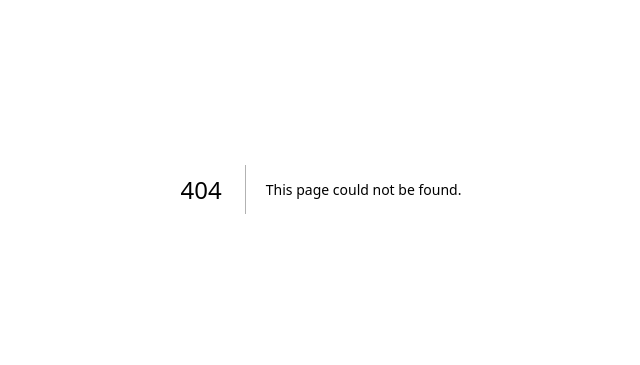
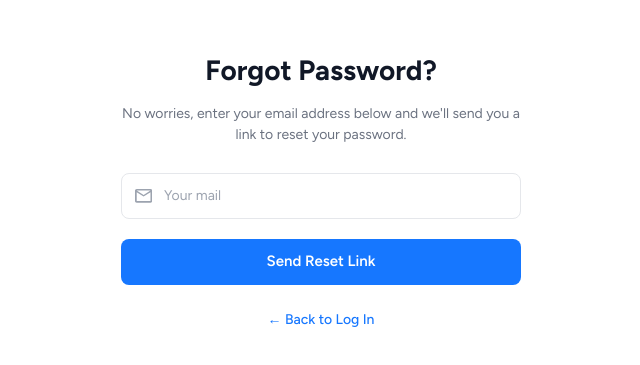
Before and after one commit to Harekrushnvaghasiya/FlowForge, a Next.js app: page /forgot-password in a window 1280 px wide. Before the commit this address had no page. Shown: the part 211-576 px from the top of the page, without its empty margins (319-959 px from the left). Built offline with nearby package versions, Linux system fonts and the light colour scheme.

Commit message:
fix: resolved PR comments and fix issues

```diff
--- a/next.config.ts
+++ b/next.config.ts
@@ -1,6 +1,9 @@
 import type { NextConfig } from "next";
 
 const nextConfig: NextConfig = {
+  compiler: {
+    styledComponents: true,
+  },
   cacheComponents: true,
   partialPrefetching: true,
   turbopack: {
--- /dev/null
+++ b/src/app/forgot-password/page.tsx
@@ -0,0 +1,11 @@
+import ForgotPasswordPage from "@/components/ForgotPasswordPage";
+import { Metadata } from "next";
+
+export const metadata: Metadata = {
+  title: "Forgot Password - FlowForge",
+  description: "Reset your FlowForge account password",
+};
+
+export default function ForgotPasswordRoute() {
+  return <ForgotPasswordPage />;
+}
--- a/src/app/layout.tsx
+++ b/src/app/layout.tsx
@@ -1,5 +1,6 @@
 import type { Metadata } from "next";
 import { Figtree, Geist_Mono } from "next/font/google";
+import StyledComponentsRegistry from "@/lib/registry";
 import "./globals.css";
 
 const figtree = Figtree({
@@ -27,7 +28,9 @@ export default function RootLayout({
       lang="en"
       className={`${figtree.variable} ${geistMono.variable} h-full antialiased`}
     >
-      <body className="min-h-full flex flex-col">{children}</body>
+      <body className="min-h-full flex flex-col">
+        <StyledComponentsRegistry>{children}</StyledComponentsRegistry>
+      </body>
     </html>
   );
 }
--- a/src/assets/icons/SVGIcon.tsx
+++ b/src/assets/icons/SVGIcon.tsx
@@ -1,38 +1,75 @@
 export type IconName =
     | "email"
     | "key"
+    | "google"
+    | "facebook";
 
-const getViewBox = (name?:IconName)=>{
-    switch(name){
+const getViewBox = (name?: IconName) => {
+    switch (name) {
         case "email":
-            return "0 0 21.5 17.2" ;
+            return "0 0 21.5 17.2";
         case "key":
-            return "0 0 22 22" ;
+            return "0 0 22 22";
+        case "google":
+            return "0 0 18 18";
+        case "facebook":
+            return "0 0 24 24";
+        default:
+            return "0 0 24 24";
     }
-}
-const getPath = (name?:IconName) => {
-    switch(name){
+};
+
+const getPath = (name?: IconName) => {
+    switch (name) {
         case "email":
-            return(
+            return (
                 <path
                     fill="currentColor"
                     d="M21.5 2.15C21.5.968 20.533 0 19.35 0H2.15C.968 0 0 .968 0 2.15v12.9c0 1.183.968 2.15 2.15 2.15h17.2c1.183 0 2.15-.967 2.15-2.15V2.15Zm-2.15 0-8.6 5.375-8.6-5.375h17.2Zm0 12.9H2.15V4.3l8.6 5.375 8.6-5.375v10.75Z"
                 />
             );
         case "key":
-            return(
+            return (
                 <path
-                  stroke="currentColor"
-                  strokeLinecap="round"
-                  strokeLinejoin="round"
-                  strokeWidth={2.303}
-                  d="m14.97 11.515 1.727 1.727 3.454-3.454-1.727-1.727M9.997 11.306 20.15 1.151M11.515 14.97a5.182 5.182 0 1 1-10.364 0 5.182 5.182 0 0 1 10.364 0Z"
+                    stroke="currentColor"
+                    strokeLinecap="round"
+                    strokeLinejoin="round"
+                    strokeWidth={2.303}
+                    d="m14.97 11.515 1.727 1.727 3.454-3.454-1.727-1.727M9.997 11.306 20.15 1.151M11.515 14.97a5.182 5.182 0 1 1-10.364 0 5.182 5.182 0 0 1 10.364 0Z"
+                />
+            );
+        case "google":
+            return (
+                <>
+                    <path
+                        fill="#4285F4"
+                        d="M17.64 9.2c0-.637-.057-1.251-.164-1.84H9v3.481h4.844c-.209 1.125-.843 2.078-1.796 2.717v2.258h2.908c1.702-1.567 2.684-3.874 2.684-6.616Z"
+                    />
+                    <path
+                        fill="#34A853"
+                        d="M9 18c2.43 0 4.467-.806 5.956-2.184l-2.908-2.258c-.806.54-1.837.86-3.048.86-2.344 0-4.328-1.584-5.036-3.711H.957v2.332A8.997 8.997 0 0 0 9 18Z"
+                    />
+                    <path
+                        fill="#FBBC05"
+                        d="M3.964 10.707c-.18-.54-.282-1.117-.282-1.707s.102-1.167.282-1.707V4.961H.957A8.996 8.996 0 0 0 0 9c0 1.452.348 2.827.957 4.039l3.007-2.332Z"
+                    />
+                    <path
+                        fill="#EA4335"
+                        d="M9 3.58c1.321 0 2.508.454 3.44 1.345l2.582-2.58C13.463.891 11.426 0 9 0A8.997 8.997 0 0 0 .957 4.961L3.964 7.293C4.672 5.166 6.656 3.58 9 3.58Z"
+                    />
+                </>
+            );
+        case "facebook":
+            return (
+                <path
+                    fill="#1877F2"
+                    d="M24 12.073c0-6.627-5.373-12-12-12s-12 5.373-12 12c0 5.99 4.388 10.954 10.125 11.854v-8.385H7.078v-3.47h3.047V9.43c0-3.007 1.792-4.669 4.533-4.669 1.312 0 2.686.235 2.686.235v2.953H15.83c-1.491 0-1.956.925-1.956 1.874v2.25h3.328l-.532 3.47h-2.796v8.385C19.612 23.027 24 18.062 24 12.073z"
                 />
             );
         default:
             return <></>;
     }
-}
+};
 
 export interface SVGIconProps {
   name?: IconName;
@@ -73,4 +110,5 @@ const SVGIcon: React.FC<SVGIconProps> = ({
         {getPath(name)}
     </svg>
 );
+
 export default SVGIcon;
--- /dev/null
+++ b/src/components/ForgotPasswordPage/index.tsx
@@ -0,0 +1,67 @@
+"use client";
+
+import { useState } from "react";
+import SVGIcon from "@/assets/icons/SVGIcon";
+import {
+  Wrapper,
+  Card,
+  Title,
+  Subtitle,
+  Form,
+  InputGroup,
+  IconSlot,
+  Input,
+  PrimaryButton,
+  BackToLogin,
+} from "./styles";
+
+export default function ForgotPasswordPage() {
+  const [email, setEmail] = useState("");
+  const [submitted, setSubmitted] = useState(false);
+
+  const handleSubmit = (e: React.FormEvent) => {
+    e.preventDefault();
+    console.log("Password reset requested for:", email);
+    setSubmitted(true);
+  };
+
+  return (
+    <Wrapper>
+      <Card>
+        <Title>Forgot Password?</Title>
+        <Subtitle>
+          {submitted
+            ? "If an account exists for that email, we've sent password reset instructions."
+            : "No worries, enter your email address below and we'll send you a link to reset your password."}
+        </Subtitle>
+
+        {!submitted ? (
+          <Form onSubmit={handleSubmit}>
+            <InputGroup>
+              <IconSlot>
+                <SVGIcon name="email" height="21.5" width="17.2" />
+              </IconSlot>
+              <Input
+                type="email"
+                name="email"
+                autoComplete="email"
+                placeholder="Your mail"
+                value={email}
+                onChange={(e) => setEmail(e.target.value)}
+                required
+              />
+            </InputGroup>
+
+            <PrimaryButton type="submit">Send Reset Link</PrimaryButton>
+          </Form>
+        ) : (
+          <PrimaryButton type="button" onClick={() => setSubmitted(false)}>
+            Resend Email
+          </PrimaryButton>
+        )}
+
+        <BackToLogin href="/signin">← Back to Log In</BackToLogin>
+      </Card>
+    </Wrapper>
+  );
+}
--- /dev/null
+++ b/src/components/ForgotPasswordPage/styles.tsx
@@ -0,0 +1,116 @@
+"use client";
+
+import styled from "styled-components";
+import Link from "next/link";
+
+export const Wrapper = styled.div`
+  width: 100%;
+  min-height: 100vh;
+  display: flex;
+  align-items: center;
+  justify-content: center;
+  background-color: #ffffff;
+  padding: 24px;
+`;
+
+export const Card = styled.div`
+  width: 100%;
+  max-width: 400px;
+  display: flex;
+  flex-direction: column;
+  align-items: center;
+  text-align: center;
+`;
+
+export const Title = styled.h1`
+  font-size: 28px;
+  font-weight: 700;
+  color: #111827;
+  margin-bottom: 12px;
+`;
+
+export const Subtitle = styled.p`
+  font-size: 14px;
+  color: #6b7280;
+  line-height: 1.5;
+  margin-bottom: 28px;
+`;
+
+export const Form = styled.form`
+  width: 100%;
+  display: flex;
+  flex-direction: column;
+  gap: 16px;
+`;
+
+export const InputGroup = styled.div`
+  position: relative;
+  width: 100%;
+  display: flex;
+  align-items: center;
+`;
+
+export const IconSlot = styled.span`
+  position: absolute;
+  left: 14px;
+  display: flex;
+  align-items: center;
+  justify-content: center;
+  color: #9ca3af;
+  pointer-events: none;
+`;
+
+export const Input = styled.input`
+  width: 100%;
+  height: 46px;
+  padding: 0 16px 0 42px;
+  font-size: 14px;
+  color: #111827;
+  border: 1px solid #e5e7eb;
+  border-radius: 8px;
+  outline: none;
+  background-color: #ffffff;
+  transition: border-color 0.2s ease, box-shadow 0.2s ease;
+
+  &::placeholder {
+    color: #9ca3af;
+  }
+
+  &:focus {
+    border-color: #2563eb;
+    box-shadow: 0 0 0 3px rgba(37, 99, 235, 0.12);
+  }
+`;
+
+export const PrimaryButton = styled.button`
+  width: 100%;
+  height: 46px;
+  background-color: #1677ff;
+  color: #ffffff;
+  font-size: 15px;
+  font-weight: 600;
+  border: none;
+  border-radius: 8px;
+  cursor: pointer;
+  margin-top: 4px;
+  transition: background-color 0.2s ease;
+
+  &:hover {
+    background-color: #0958d9;
+  }
+`;
+
+export const BackToLogin = styled(Link)`
+  display: inline-flex;
+  align-items: center;
+  justify-content: center;
+  margin-top: 24px;
+  font-size: 14px;
+  font-weight: 500;
+  color: #1677ff;
+  text-decoration: none;
+
+  &:hover {
+    text-decoration: underline;
+  }
+`;
--- a/src/components/SignInPage/styles.tsx
+++ b/src/components/SignInPage/styles.tsx
@@ -1,6 +1,7 @@
 "use client";
 
 import styled from "styled-components";
+import Link from "next/link";
 
 export const AuthWrapper = styled.div`
   width: 100%;
@@ -101,7 +102,7 @@ export const PrimaryButton = styled.button`
   }
 `;
 
-export const ForgotPassword = styled.a`
+export const ForgotPassword = styled(Link)`
   align-self: flex-end;
   font-size: 13px;
   color: #1677ff;
--- /dev/null
+++ b/src/lib/registry.tsx
@@ -0,0 +1,28 @@
+"use client";
+
+import React, { useState } from "react";
+import { useServerInsertedHTML } from "next/navigation";
+import { ServerStyleSheet, StyleSheetManager } from "styled-components";
+
+export default function StyledComponentsRegistry({
+  children,
+}: {
+  children: React.ReactNode;
+}) {
+  // Only create stylesheet once with lazy initial state
+  const [styledComponentsStyleSheet] = useState(() => new ServerStyleSheet());
+
+  useServerInsertedHTML(() => {
+    const styles = styledComponentsStyleSheet.getStyleElement();
+    styledComponentsStyleSheet.instance.clearTag();
+    return <>{styles}</>;
+  });
+
+  if (typeof window !== "undefined") return <>{children}</>;
+
+  return (
+    <StyleSheetManager sheet={styledComponentsStyleSheet.instance}>
+      {children}
+    </StyleSheetManager>
+  );
+}
```
Also changed, not shown: src/components/SignInPage/index.tsx (+28 -3 lines), src/components/SignUpPage/index.tsx (+42 -16 lines), 1 other file (tests, documents, lock files or other folders).
